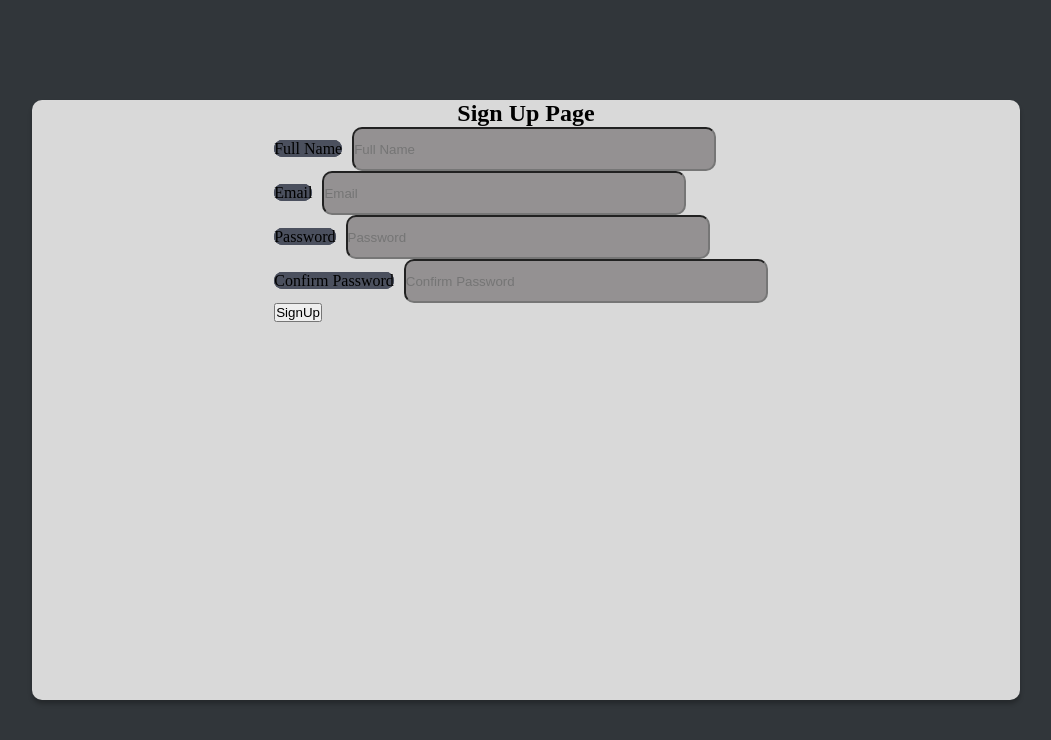
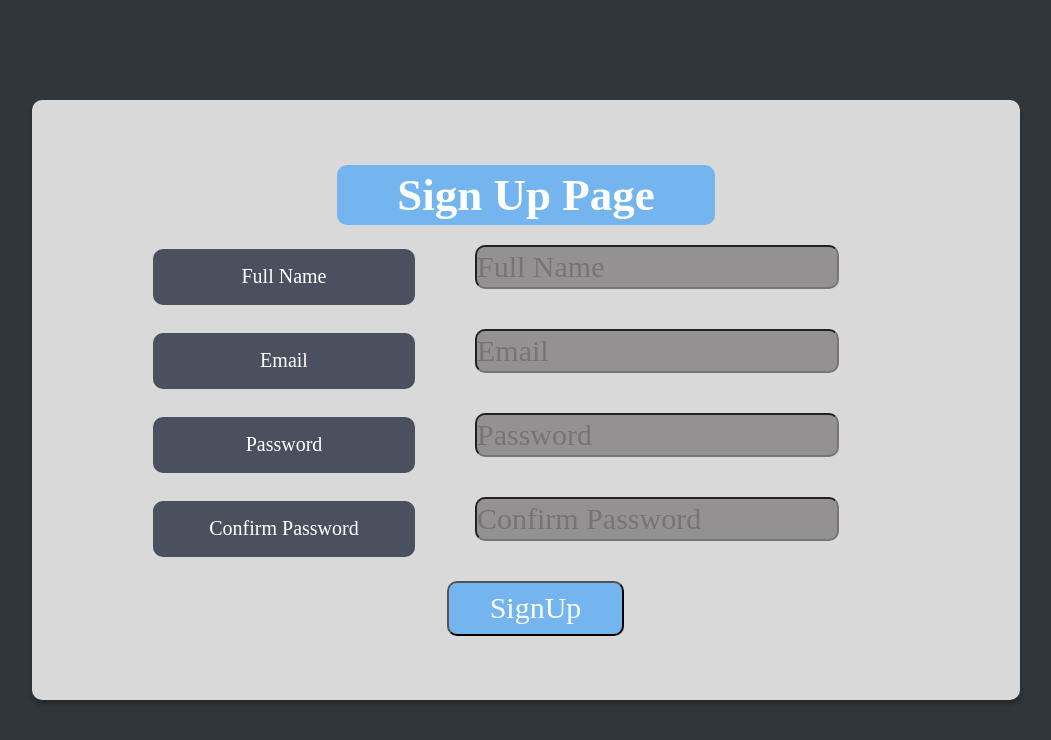
Before and after one commit to Youngbikalp/Task-15-Form-Validation-in-React, a React (Vite) app: page / in a window 1280 px wide. Shown: the top 740 px of the page, without its empty margins (114-1165 px from the left). Built offline with nearby package versions, Linux system fonts and the light colour scheme.

Commit message:
minor fix

```diff
--- a/src/components/signUpForm.jsx
+++ b/src/components/signUpForm.jsx
@@ -1,7 +1,7 @@
 import React, { useState } from "react";
 import "../styles/signUpForm.css";
 function SignUpForm() {
-  const [passwordValues, setPasswordValues] = useState({
+  const [values, setValues] = useState({
     password: "",
     confirmPassword: "",
   });
@@ -17,24 +17,24 @@ function SignUpForm() {
     //e.target.name is referring to the input field name
     //when onChange event is triggered and handleInput function is called
     //e.target.name within handleInput will be whatever triggered it
-    setPasswordValues({ ...passwordValues, [name]: value });
+    setValues({ ...values, [name]: value });
   };
 
   function validation() {
     let error = {};
     const passwordPattern = /^(?=.*[A-Z])(?=.*[0-9])(?=.*[^A-Za-z0-9]).{8,}$/;
 
-    if (passwordValues.password === "") {
+    if (values.password === "") {
       error.password = "Password field cannot be empty.";
-    } else if (!passwordPattern.test(passwordValues.password)) {
+    } else if (!passwordPattern.test(values.password)) {
       error.password =
         "Your password must be at least 8 minimum characters and " +
         "contain 1 upper case, number and special character.";
     }
 
     if (
-      passwordValues.confirmPassword === "" ||
-      passwordValues.confirmPassword !== passwordValues.password
+      values.confirmPassword === "" ||
+      values.confirmPassword !== values.password
     ) {
       error.confirmPassword = "Your password does not match";
     }
@@ -50,9 +50,12 @@ function SignUpForm() {
 
   return (
     <div className="signUp-container">
-      <div className="form-group">
-        <h2 className="signUp">Sign Up Page</h2>
-        <form onSubmit={handleValidation} noValidate>
+      <div className="formGroup">
+        <div className="signUp">
+          <h2>Sign Up Page</h2>
+        </div>
+        <form className="formBody" onSubmit={handleValidation} noValidate>
+          <div className="labelAndInput">
             <label htmlFor="fullName">Full Name</label>
             <input
               placeholder="Full Name"
@@ -61,7 +64,8 @@ function SignUpForm() {
               name="fullName"
               required
             />
-          <br />
+          </div>
+          <div className="labelAndInput">
             <label htmlFor="email">Email</label>
             <input
               placeholder="Email"
@@ -70,7 +74,8 @@ function SignUpForm() {
               name="email"
               required
             />
-          <br />
+          </div>
+          <div className="labelAndInput">
             <label htmlFor="password">Password</label>
             <input
               onChange={handleInput}
@@ -80,8 +85,9 @@ function SignUpForm() {
               name="password"
               required
             />
-          {errors.password && <p style={{ color: "red" }}>{errors.password}</p>}
-          <br />
+          </div>
+          {errors.password && <p className="error">{errors.password}</p>}
+          <div className="labelAndInput">
             <label htmlFor="confirm-pass">Confirm Password</label>
             <input
               onChange={handleInput}
@@ -91,15 +97,15 @@ function SignUpForm() {
               name="confirmPassword"
               required
             />
+          </div>
           {errors.confirmPassword && (
-            <p style={{ color: "red" }}>{errors.confirmPassword}</p>
+            <p className="error">{errors.confirmPassword}</p>
           )}
           <div>
             <button>SignUp</button>
           </div>
         </form>
-      </div>{" "}
-      <br />
+      </div>
     </div>
   );
 }
--- a/src/styles/signUpForm.css
+++ b/src/styles/signUpForm.css
@@ -5,9 +5,10 @@
   align-items: center;
 }
 
-.form-group {
+.formGroup {
   display: flex;
   flex-direction: column;
+  justify-content: center;
   align-items: center;
   border-radius: 10px;
   background: #d9d9d9;
@@ -16,27 +17,88 @@
   height: 600px;
 }
 
-.signUpHeader {
+.signUp {
+  display: flex;
+  align-items: center;
+  margin-bottom: 20px;
+  justify-content: center;
   width: 378px;
   height: 60px;
+  flex-shrink: 0;
   border-radius: 10px;
   background: #74b4ef;
+  color: #fff;
+  font-family: Inconsolata;
+  font-size: 30px;
+  font-style: normal;
+  font-weight: 400;
+  line-height: normal;
 }
 
 input {
   color: white;
-  margin: 0px 10px;
+  margin: 0px 60px;
   width: 360px;
   height: 40px;
   border-radius: 10px;
   background: rgba(18, 10, 14, 0.35);
+  color: #140b0b;
+  font-family: Inconsolata;
+  font-size: 30px;
+  font-style: normal;
+  font-weight: 400;
+  line-height: normal;
+  margin-bottom: 20px;
 }
 
 label {
   width: 262px;
   height: 56px;
-
   border-radius: 10px;
   background: linear-gradient(0deg, #4b505e 0%, #4b505e 100%),
     linear-gradient(0deg, #4b505e 0%, #4b505e 100%), #4b505e;
+  color: #fff;
+  font-family: Inconsolata;
+  font-size: 20px;
+  font-style: normal;
+  font-weight: 400;
+  line-height: normal;
+  align-items: center;
+  display: flex;
+  align-items: center;
+  justify-content: center;
 }
+
+.labelAndInput {
+  display: flex;
+  flex-direction: row;
+  align-items: center;
+  margin-bottom: 20px;
+}
+button {
+  margin: 0 auto;
+  width: 177px;
+  height: 55px;
+  flex-shrink: 0;
+  border-radius: 10px;
+  background: #74b4ef;
+  color: #fff;
+  font-family: Inconsolata;
+  font-size: 30px;
+  font-style: normal;
+  font-weight: 400;
+  line-height: normal;
+  margin-left: 294px;
+}
+
+.formBody {
+  display: flex;
+  flex-direction: column;
+  justify-content: center;
+  align-content: space-between;
+}
+
+.error {
+  color: red;
+  margin-left: 20rem;
+}
```
Lines whose indentation alone changed are shown as unchanged.
